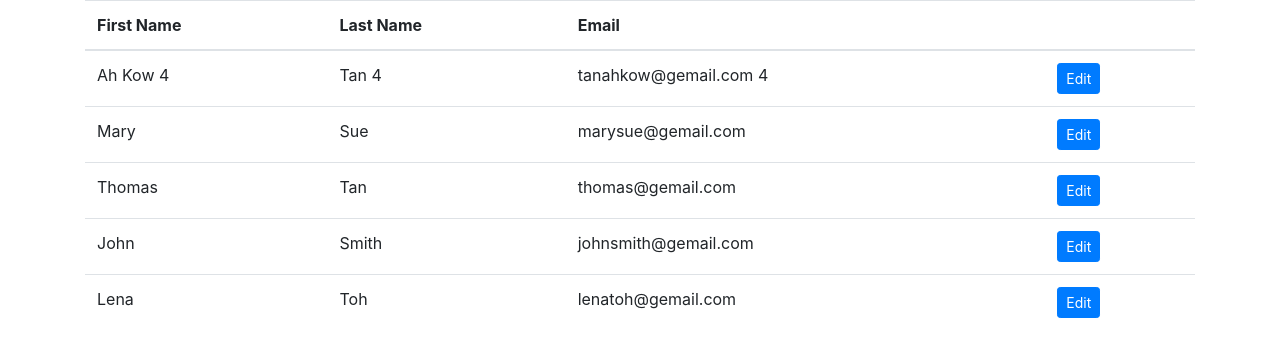
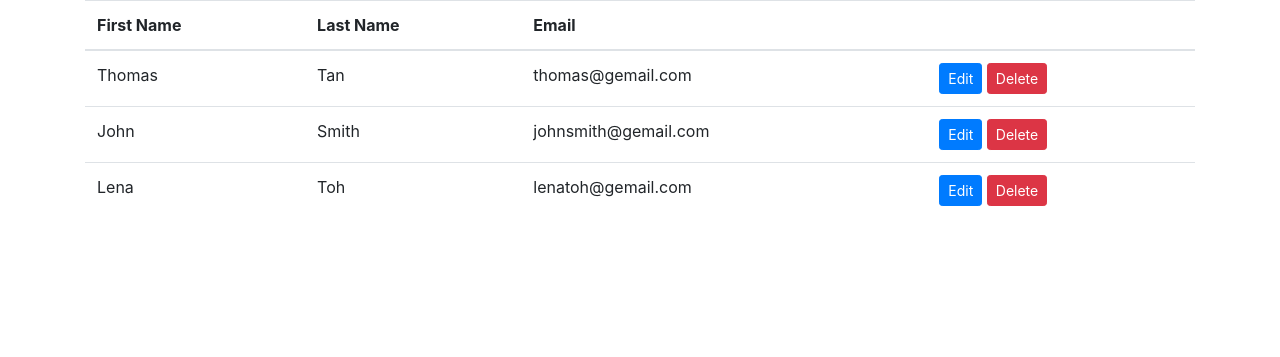
Before and after one commit to kunxin-chor/tgc8-crm, a Flask app: page /customers in a window 1280 px wide. Shown: the top 357 px of the page. Run offline with Flask 2, Linux system fonts and the light colour scheme; some libraries are stand-ins or nearby versions.

Commit message:
Added delete

```diff
--- a/app.py
+++ b/app.py
@@ -98,6 +98,40 @@ def process_edit_customer(customer_id):
         return f"The customer with the id {customer_id} does not exist"
 
 
+@app.route('/customers/<int:customer_id>/delete')
+def show_delete_customer(customer_id):
+    customer_to_delete = None
+    for customer in database:
+        if customer['id'] == customer_id:
+            customer_to_delete = customer
+            break
+
+    if customer_to_delete:
+        return render_template('confirm_to_delete_customer.template.html',
+                               customer=customer_to_delete)
+    else:
+        return f"The customer with the id of {customer_id} is not found"
+
+
+@app.route('/customers/<int:customer_id>/delete', methods=['POST'])
+def process_delete_customer(customer_id):
+    customer_to_delete = None
+    for customer in database:
+        if customer['id'] == customer_id:
+            customer_to_delete = customer
+            break
+
+    if customer_to_delete:
+        database.remove(customer_to_delete)
+
+        with open('customers.json', 'w') as fp:
+            json.dump(database, fp)
+
+        return redirect(url_for('show_customers'))
+    else:
+        return f"The customer with the id of {customer_id} is not found"
+
+
 # "magic code" -- boilerplate
 if __name__ == '__main__':
     app.run(host=os.environ.get('IP'),
--- a/customers.json
+++ b/customers.json
@@ -1 +1 @@
-[{"id": 1, "first_name": "Ah Kow 4", "last_name": "Tan 4", "email": "tanahkow@gemail.com 4", "send_marketing_material": false}, {"id": 2, "first_name": "Mary", "last_name": "Sue", "email": "marysue@gemail.com", "send_marketing_material": false}, {"id": 3, "first_name": "Thomas", "last_name": "Tan", "email": "thomas@gemail.com", "send_marketing_material": true}, {"id": 1355, "first_name": "John", "last_name": "Smith", "email": "johnsmith@gemail.com", "can_send": true}, {"id": 7101, "first_name": "Lena", "last_name": "Toh", "email": "lenatoh@gemail.com", "can_send": true}]
+[{"id": 3, "first_name": "Thomas", "last_name": "Tan", "email": "thomas@gemail.com", "send_marketing_material": true}, {"id": 1355, "first_name": "John", "last_name": "Smith", "email": "johnsmith@gemail.com", "can_send": true}, {"id": 7101, "first_name": "Lena", "last_name": "Toh", "email": "lenatoh@gemail.com", "can_send": true}]
--- a/templates/customers.template.html
+++ b/templates/customers.template.html
@@ -17,6 +17,7 @@
         <td>{{customer.email}}</td>
         <td>
             <a href="{{ url_for('show_edit_customer', customer_id=customer.id) }}" class="btn btn-primary btn-sm">Edit</a>
+            <a href="{{ url_for('show_delete_customer', customer_id=customer.id) }}" class="btn btn-danger btn-sm">Delete</a>
         </td>
     </tr>
     {% endfor %}
```
Also changed, not shown: templates/confirm_to_delete_customer.template.html (added, +16 -0 lines).
